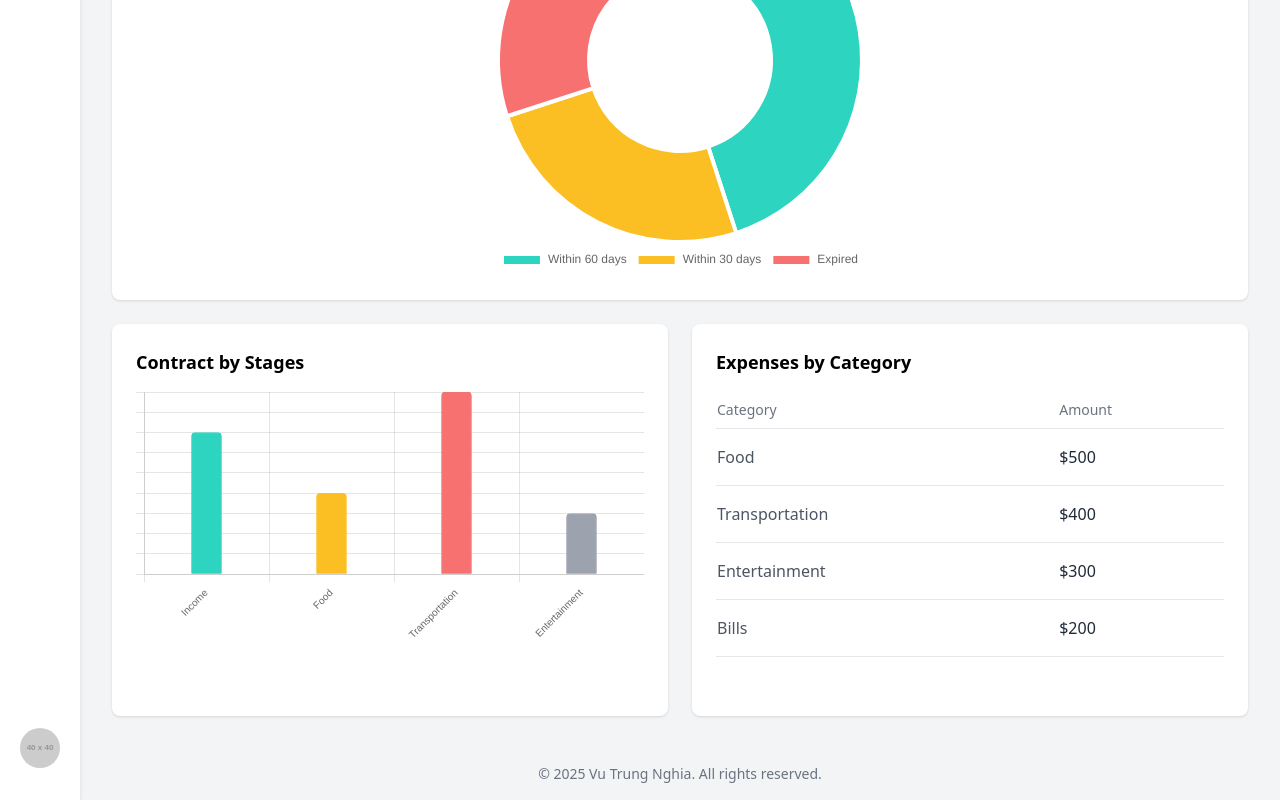
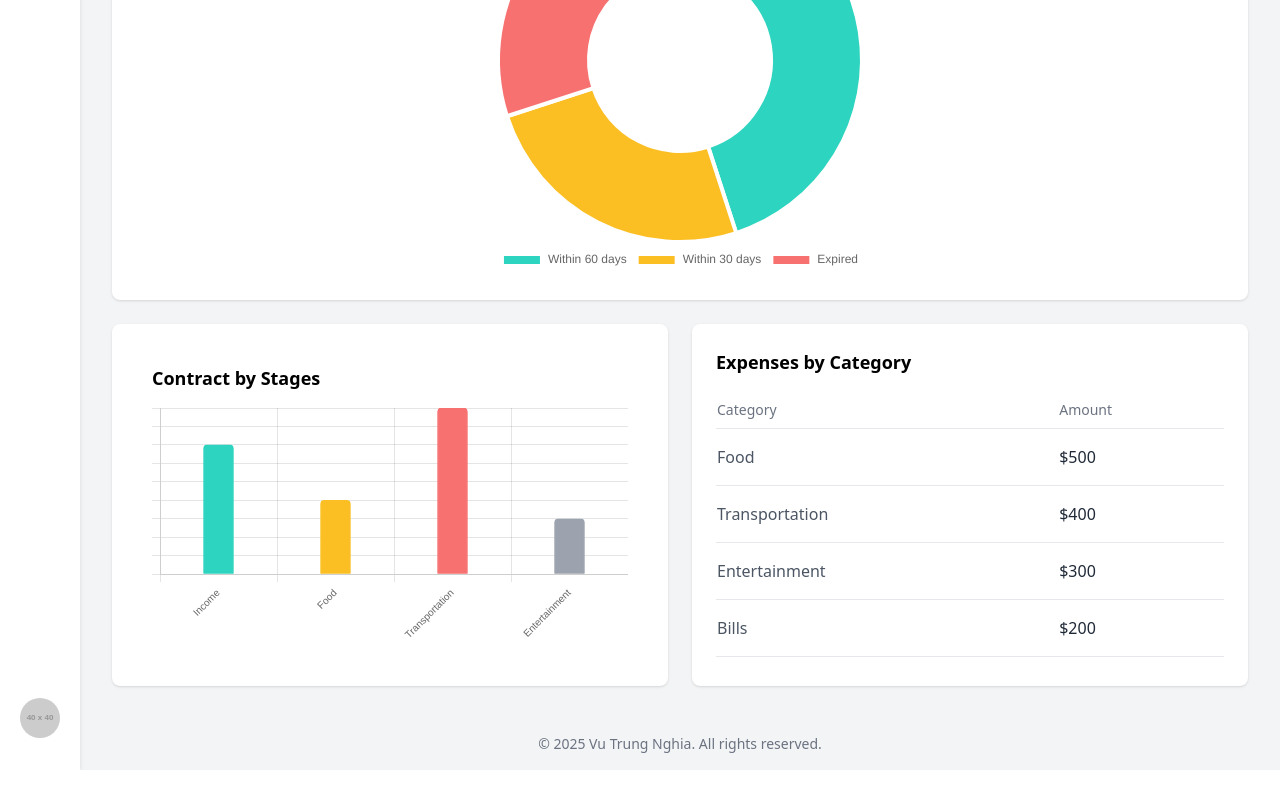
Before and after one commit to anhemlam648/Expense_Management_Frontend, a React (Vite) app: page / in a window 1280 px wide. Shown: the part 416-1216 px from the top of the page. After the commit the page ends 1186 px from the top, so only its background shows below. Built offline with nearby package versions, Linux system fonts and the light colour scheme.

Commit message:
Update CSS 7

```diff
--- a/src/components/Home/home.jsx
+++ b/src/components/Home/home.jsx
@@ -71,9 +71,9 @@ const Home = () => {
         </div>
       </div>
 
-        <div className="bg-white p-6 rounded-lg shadow">
+        <div className="bg-white p-10 rounded-lg shadow">
           <h4 className="font-bold text-lg mb-4">Contract by Stages</h4>
-          <div className="w-full" style={{ height: '300px' }}>
+          <div className="w-full h-auto" >
             {/* <Bar data={contractByStagesData} options={{ responsive: true, plugins: { legend: { display: false } } }} /> */}
               <Bar data={contractByStagesData} options={{
                 responsive: true,
```
